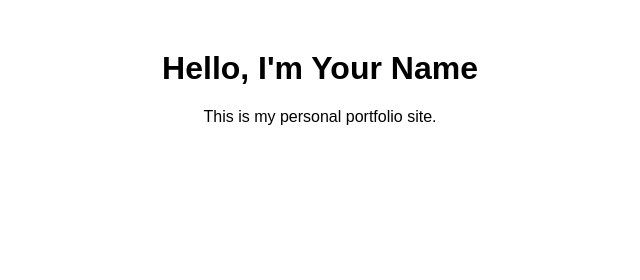
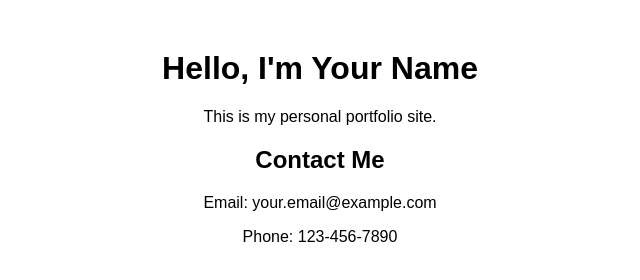
Before and after one commit to sparsha03/portfolio, a plain HTML site: page index.html in a window 1280 px wide. Shown: the whole page, without its empty margins (320-960 px from the left). Drawn offline with Linux system fonts and the light colour scheme.

Commit message:
modified index.html

```diff
--- a/index.html
+++ b/index.html
@@ -7,5 +7,10 @@
 <body>
   <h1>Hello, I'm Your Name</h1>
   <p>This is my personal portfolio site.</p>
+<!-- Inside index.html -->
+<h2>Contact Me</h2>
+<p>Email: your.email@example.com</p>
+<p>Phone: 123-456-7890</p>
+
 </body>
 </html>
```
